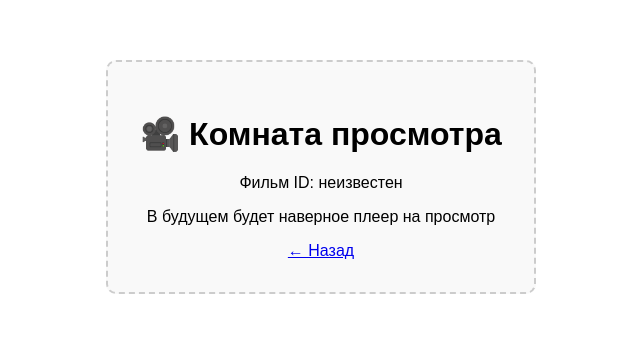
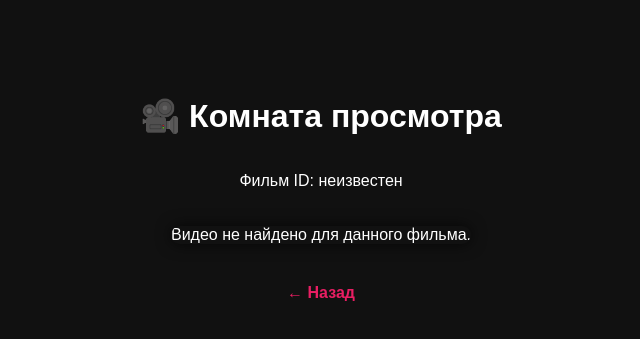
Before and after one commit to YanKarpov/WoCinema, a website: page public/room.html in a window 1280 px wide. Shown: the part 231-570 px from the top of the page, without its empty margins (319-959 px from the left). Drawn offline with Linux system fonts and the light colour scheme.

Commit message:
доработка комнаты-заглушки

```diff
--- a/public/room.html
+++ b/public/room.html
@@ -1,7 +1,7 @@
 <!DOCTYPE html>
 <html lang="ru">
 <head>
-  <meta charset="UTF-8">
+  <meta charset="UTF-8" />
   <title>Комната просмотра</title>
   <style>
     body {
@@ -12,26 +12,68 @@
       justify-content: center;
       height: 100vh;
       text-align: center;
+      background-color: #111;
+      color: white;
+      margin: 0;
+      padding: 20px;
     }
-    .placeholder {
-      padding: 2rem;
-      border: 2px dashed #ccc;
+    .player-container {
+      margin: 20px 0;
       border-radius: 10px;
-      background-color: #f9f9f9;
+      overflow: hidden;
+      box-shadow: 0 0 15px rgba(0,0,0,0.7);
+    }
+    iframe {
+      display: block;
+      width: 560px;
+      height: 315px;
+      border: none;
+      border-radius: 10px;
+    }
+    a {
+      color: #e91e63;
+      font-weight: bold;
+      text-decoration: none;
+      margin-top: 20px;
+      font-size: 16px;
+    }
+    a:hover {
+      text-decoration: underline;
     }
   </style>
 </head>
 <body>
-  <div class="placeholder">
-    <h1>🎥 Комната просмотра</h1>
-    <p>Фильм ID: <span id="movieId"></span></p>
-    <p>В будущем будет наверное плеер на просмотр</p>
-    <a href="/">← Назад</a>
+  <h1>🎥 Комната просмотра</h1>
+  <p>Фильм ID: <span id="movieId">неизвестен</span></p>
+
+  <div class="player-container" id="playerArea">
+    <!-- Плеер вставится сюда -->
   </div>
+
+  <a href="/">← Назад</a>
 
   <script>
     const urlParams = new URLSearchParams(window.location.search);
-    document.getElementById('movieId').textContent = urlParams.get('movieId') || 'неизвестен';
+    const movieId = urlParams.get('movieId') || 'неизвестен';
+    document.getElementById('movieId').textContent = movieId;
+
+    const videoMap = {
+      '1': 'AlR0fQsm83Y'
+    };
+
+    const youtubeId = videoMap[movieId] || null;
+
+    if (youtubeId) {
+      const iframe = document.createElement('iframe');
+      iframe.src = `https://www.youtube.com/embed/${youtubeId}`;
+      iframe.allow =
+        "accelerometer; autoplay; clipboard-write; encrypted-media; gyroscope; picture-in-picture";
+      iframe.allowFullscreen = true;
+      document.getElementById('playerArea').appendChild(iframe);
+    } else {
+      // Если видео не найдено — покажем сообщение
+      document.getElementById('playerArea').textContent = 'Видео не найдено для данного фильма.';
+    }
   </script>
 </body>
 </html>
--- a/public/styles/header.css
+++ b/public/styles/header.css
@@ -65,6 +65,7 @@ header {
 
 .favorites-toggle {
   margin-left: 20px;
+  margin-top: 8px;
   padding: 8px 16px;
   background-color: #444;
   border: none;
```
Also changed, not shown: public/index.html (+0 -1 lines).
